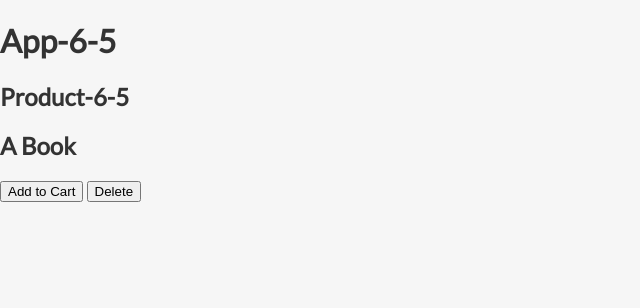
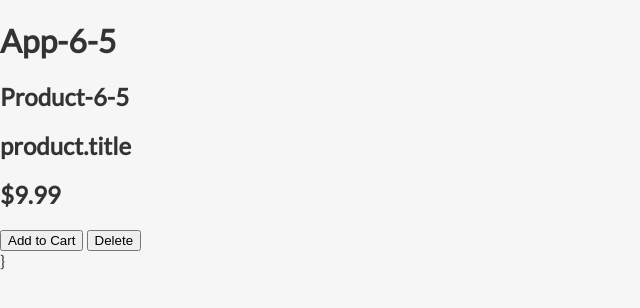
Before and after one commit to alami/svelte-cource, a Svelte app: page / in a window 1280 px wide. Shown: the top 308 px of the page, without its empty margins (0-640 px from the left). Built offline with nearby package versions, Linux system fonts and the light colour scheme.

Commit message:
6-7-array-loop

```diff
--- a/src/App-6-5.svelte
+++ b/src/App-6-5.svelte
@@ -1,5 +1,12 @@
 <script>
      import Product from "./Product-6-5.svelte";
+     let products = [
+         {
+             id: "p1",
+             title:"A Book",
+             price:9.99
+         }
+     ];
      function addToCart(event) {
          console.log(event);
      }
@@ -8,7 +15,11 @@
      }
 </script>
 <h1>App-6-5</h1>
+{#each products as product}
 <Product
         on:add-to-cart="{addToCart}"
         on:delete="{deleteProduct}"
-        productTitle="A Book" />
+        title=product.title
+        price={product.price}
+/>
+{/each}}
--- a/src/Product-6-5.svelte
+++ b/src/Product-6-5.svelte
@@ -1,5 +1,6 @@
 <script>
-    export let productTitle;
+    export let title;
+    export let price;
     import {createEventDispatcher} from "svelte";
     const dispatch = createEventDispatcher ();
     function addToCart() {
@@ -8,7 +9,8 @@
 </script>
 <h2>Product-6-5</h2>
 <article>
-    <h1>{productTitle}</h1>
+    <h1>{title}</h1>
+    <h1>${price}</h1>
     <button on:click="{addToCart}">Add to Cart</button>
     <button on:click="{()=>{dispatch('delete', 'p1')}}">Delete</button>
 </article>
```
Also changed, not shown: svelte.txt.
